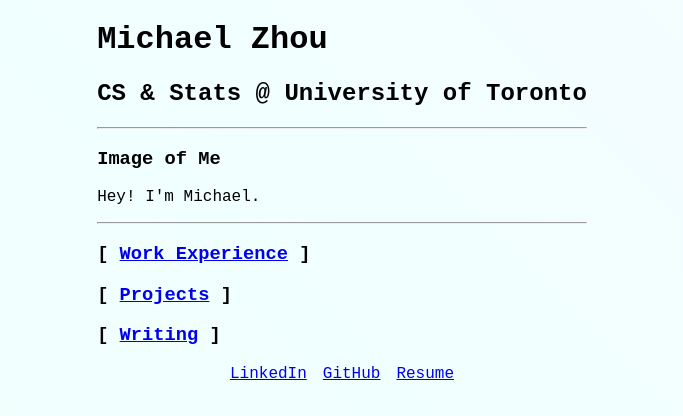
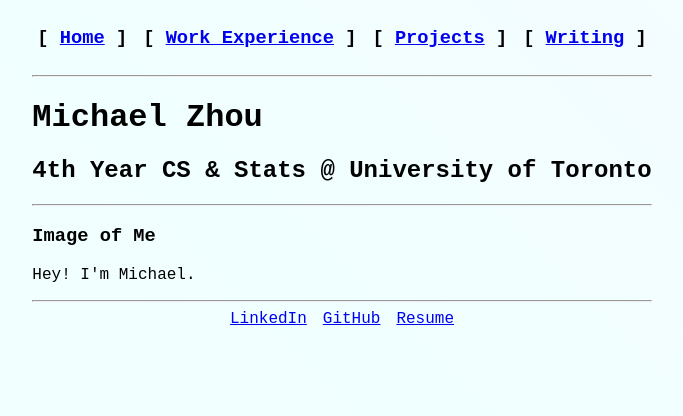
Before and after one commit to michaelz04/michaelz04, a React (Vite) app: page / in a window 1280 px wide. Shown: the top 416 px of the page, without its empty margins (298-981 px from the left). Built offline with nearby package versions, Linux system fonts and the light colour scheme; a web font is replaced by a local one.

Commit message:
added header

```diff
--- /dev/null
+++ b/src/components/Header.jsx
@@ -0,0 +1,28 @@
+import '../styles/Header.css'
+import { Link } from 'react-router-dom';
+
+function Header() {
+
+  return (
+    <div>
+      <div class="header-links">
+          <h3>
+            [ <Link to="/">Home</Link> ]
+          </h3>
+          <h3>
+            [ <Link to="/work">Work Experience</Link> ]
+          </h3>
+          <h3>
+            [ <Link to="/projects">Projects</Link> ]
+          </h3>
+          <h3>
+            [ <Link to="/writing">Writing</Link> ]
+          </h3>
+        </div>
+        <hr className="subtle-divider" />
+    </div>
+
+  )
+}
+
+export default Header
--- a/src/pages/Home.jsx
+++ b/src/pages/Home.jsx
@@ -1,29 +1,22 @@
 import '../styles/Home.css'
-import { Link } from 'react-router-dom';
+import Header from '../components/Header.jsx'
 
 function Home() {
 
   return (
+
     <div>
+      <Header></Header>
       <h1>Michael Zhou</h1>
-      <h2>CS & Stats @ University of Toronto</h2>
+      <h2>4th Year CS & Stats @ University of Toronto</h2>
       <hr className="divider" />
       <h3>Image of Me</h3>
       <div class='sections'>
         <p>Hey! I'm Michael.</p>
         <hr className="subtle-divider" />
+      </div>
 
-        <h3>
-          [ <Link to="/work">Work Experience</Link> ]
-        </h3>
-        <h3>
-          [ <Link to="/projects">Projects</Link> ]
-        </h3>
-        <h3>
-          [ <Link to="/writing">Writing</Link> ]
-        </h3>
 
-      </div>
 
       <div class='contacts'>
         <a href='https://linkedin.com/in/michaelz04' target="_blank">LinkedIn</a>
--- a/src/pages/Projects.jsx
+++ b/src/pages/Projects.jsx
@@ -1,4 +1,5 @@
 import '../styles/Projects.css'
+import Header from '../components/Header.jsx'
 
 function Work() {
 
@@ -21,6 +22,7 @@ function Work() {
   ];
   return (
     <div>
+      <Header></Header>
         <h3>Projects</h3>
         <div class='items'>
             {
--- a/src/pages/Work.jsx
+++ b/src/pages/Work.jsx
@@ -1,4 +1,5 @@
 import '../styles/Work.css'
+import Header from '../components/Header.jsx'
 
 function Work() {
 
@@ -26,6 +27,7 @@ function Work() {
   ];
   return (
     <div>
+      <Header></Header>
         <h3>Work Experience</h3>
         <div class='items'>
             {
--- a/src/pages/Writing.jsx
+++ b/src/pages/Writing.jsx
@@ -1,8 +1,10 @@
 import '../styles/Writing.css'
+import Header from '../components/Header.jsx'
 
 function Writing() {
   return (
     <div>
+        <Header></Header>
         <h3>Writing</h3>
     </div>
   )
--- a/src/styles/Home.css
+++ b/src/styles/Home.css
@@ -22,3 +22,9 @@
 
   /* Any other styles for .box go here */
 }
+
+.header-links {
+  display: flex;
+  gap: 16px;
+  justify-content: center;
+}
```
Also changed, not shown: src/styles/Header.css (added).
